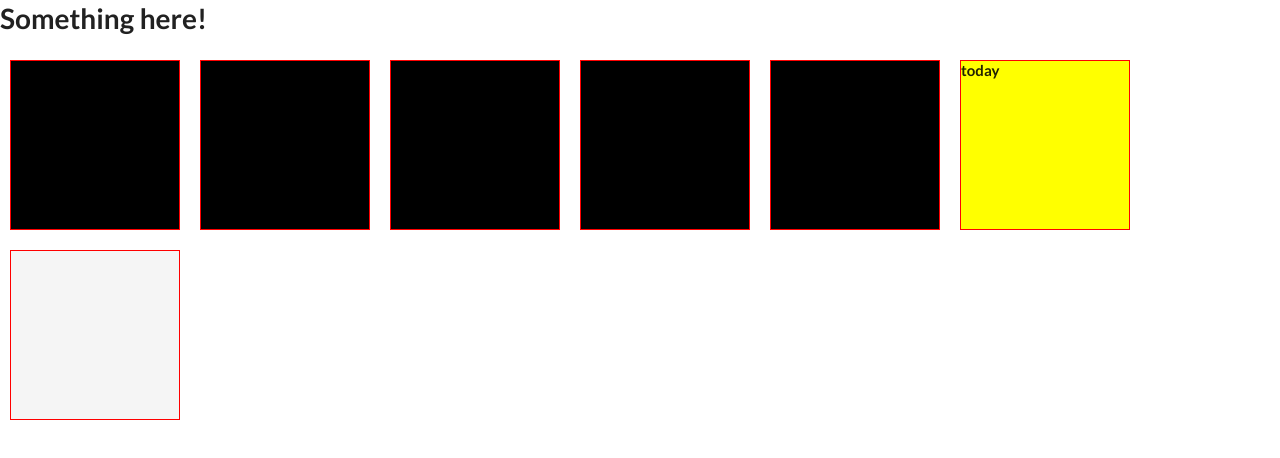
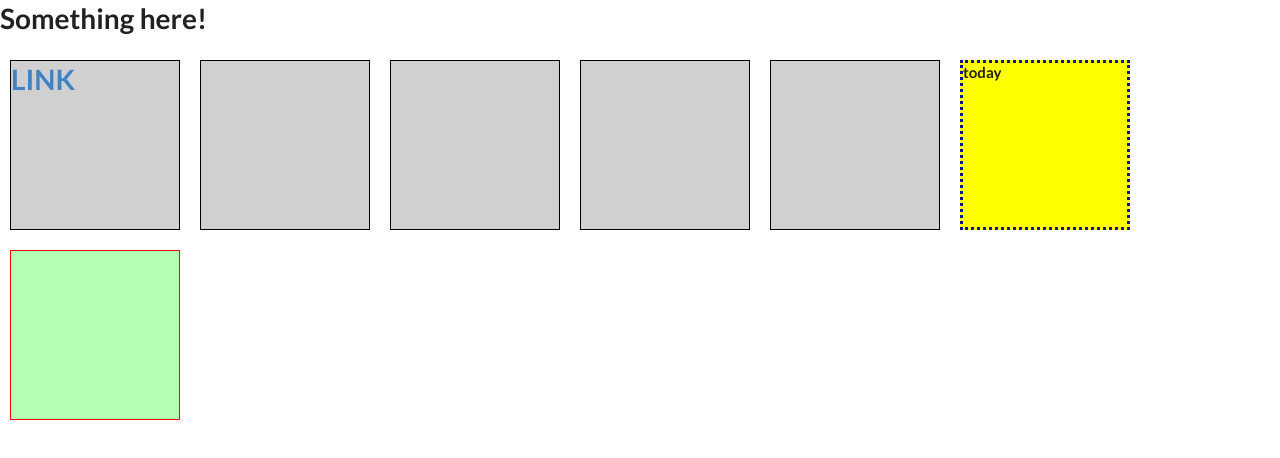
Before and after one commit to palhamel/chris-cal, a plain HTML site: page index.html in a window 1280 px wide. Drawn offline with nearby package versions, Linux system fonts and the light colour scheme.

Commit message:
cleanup in code

```diff
--- a/index.html
+++ b/index.html
@@ -11,6 +11,10 @@
   <h1>Something here!</h1>
 
   <div class="grid-item" id="day" data-date="2015-11-23">
+    <div>
+      <h1><a href="">LINK</a></h1>
+    </div>
+
   </div>
   <div class="grid-item" id="day" data-date="2015-11-24">
   </div>
@@ -29,6 +33,5 @@
 
 
 </body>
-<!-- <script src="https://ajax.googleapis.com/ajax/libs/jquery/2.1.1/jquery.min.js"></script> -->
 <script src="./index.js"></script>
 </html>
--- a/style.css
+++ b/style.css
@@ -5,16 +5,18 @@
   background: red;
   margin: 10px;
 }
+.past {
+  background: rgb(208, 208, 208);
+  border: rgb(0, 0, 0) 1px solid;
+}
+
 .today {
   background: yellow;
-  border: red 1px solid;
+  border: rgb(7, 23, 140) 3px dotted;
 }
-.past {
-  background: black;
-  border: red 1px solid;
-}
+
 .future {
-  background: whitesmoke;
+  background: rgb(180, 255, 180);
   border: red 1px solid;
 }
 .active {
```
Also changed, not shown: index.js (+6 -43 lines).
